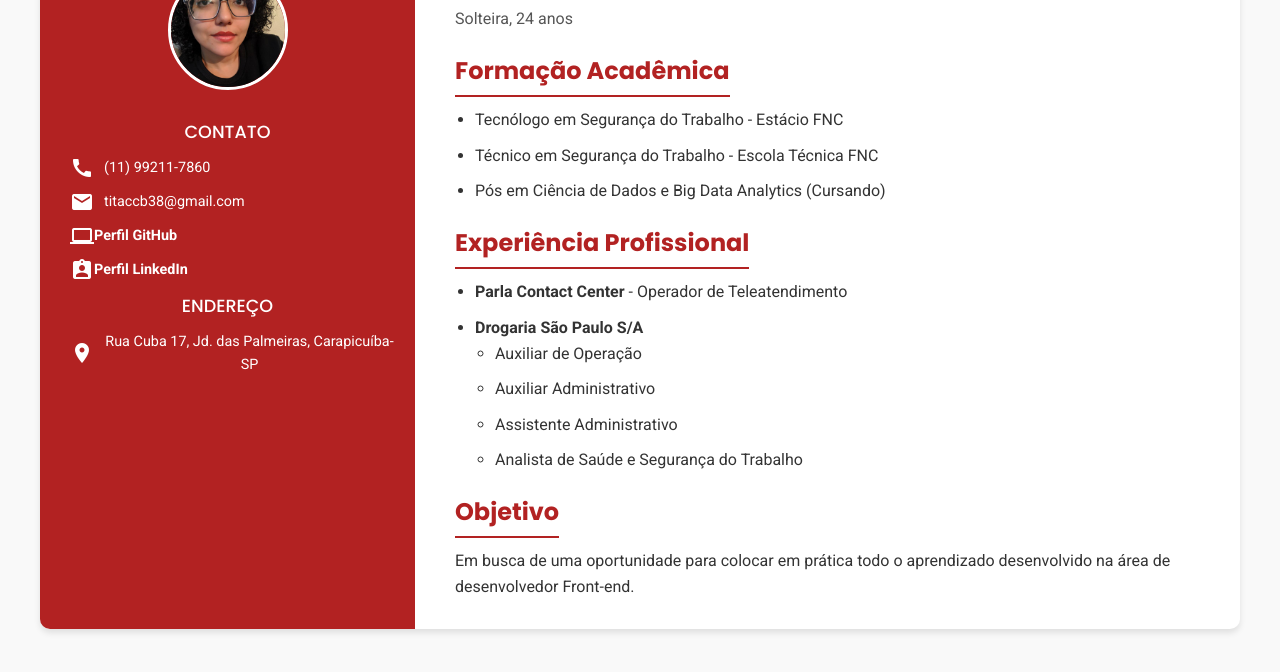
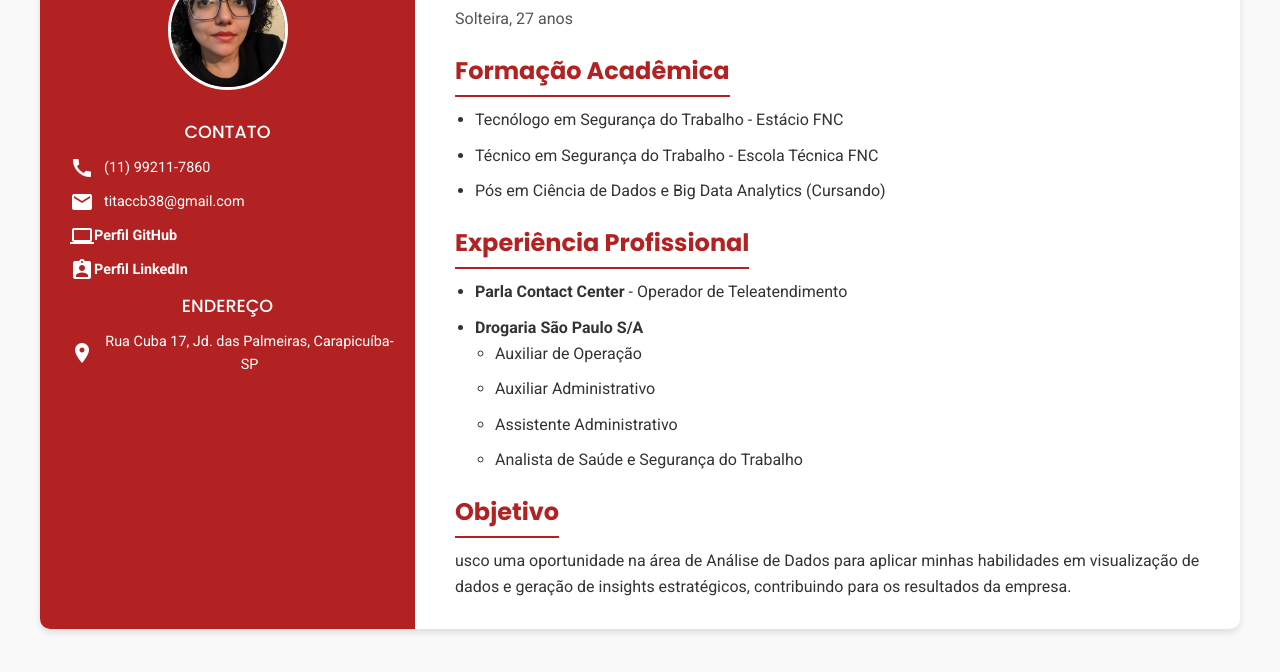
Before and after one commit to ThaCruLim/ThaCruLim.github.io, a plain HTML site: page curriculo.html in a window 1280 px wide. Shown: the part 90-762 px from the top of the page. Drawn offline with Linux system fonts and the light colour scheme.

Commit message:
Update curriculo.html

```diff
--- a/curriculo.html
+++ b/curriculo.html
@@ -43,7 +43,7 @@
         <div class="conteudo">
             <header>
                 <h1>Thalita Cruz de Lima</h1>
-                <p>Solteira, 24 anos</p>
+                <p>Solteira, 27 anos</p>
             </header>
             <section>
                 <h2>Formação Acadêmica</h2>
@@ -72,7 +72,7 @@
             </section>
             <section>
                 <h2>Objetivo</h2>
-                <p>Em busca de uma oportunidade para colocar em prática todo o aprendizado desenvolvido na área de desenvolvedor Front-end.</p>
+                <p>usco uma oportunidade na área de Análise de Dados para aplicar minhas habilidades em visualização de dados e geração de insights estratégicos, contribuindo para os resultados da empresa.</p>
             </section>
         </div>
     </div>
```
